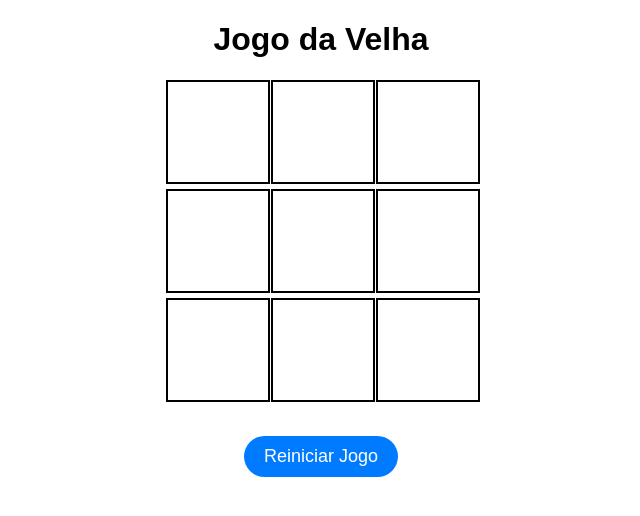
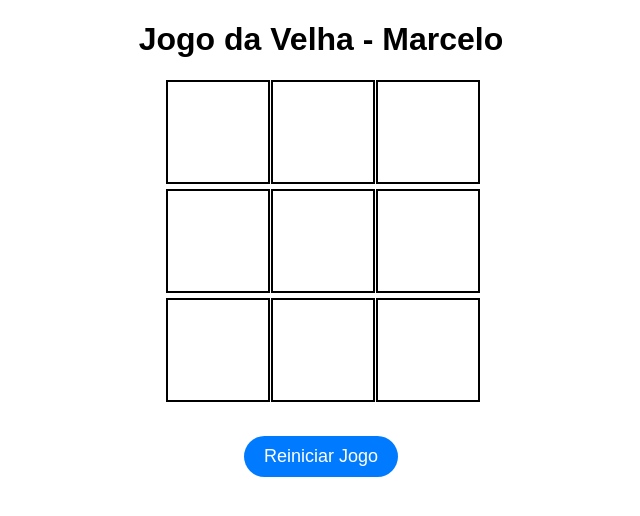
Before and after one commit to 30mdk36/3-INFO-3, a plain HTML site: page index.html in a window 1280 px wide. Shown: the whole page, without its empty margins (319-959 px from the left). Drawn offline with Linux system fonts and the light colour scheme.

Commit message:
Mudei o titulo
Jogo da Velha

Mudei - Jogo da velha - Marcelo

```diff
--- a/index.html
+++ b/index.html
@@ -7,7 +7,7 @@
 </head>
 <body>
     <div class="container">
-        <h1>Jogo da Velha</h1>
+        <h1>Jogo da Velha - Marcelo</h1>
         <div id="board" class="board">
             <div class="cell" onclick="makeMove(0)"></div>
             <div class="cell" onclick="makeMove(1)"></div>
```
